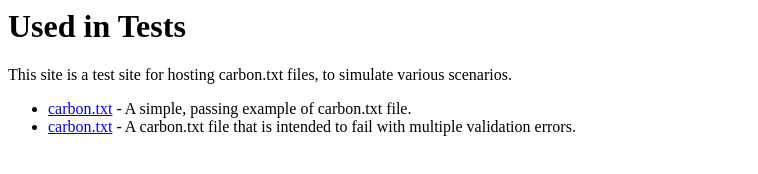
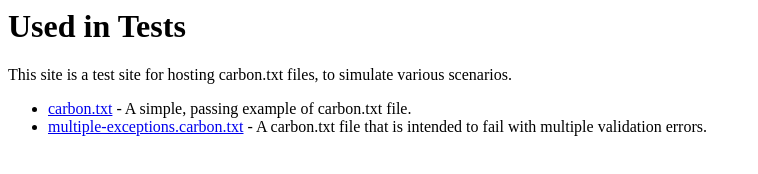
Before and after one commit to thegreenwebfoundation/carbon-txt-setup-examples, a website: page cloudflare-domains/used-in-tests-carbon-txt/index.html in a window 1280 px wide. Shown: the whole page, without its empty margins (0-758 px from the left). Drawn offline with Linux system fonts and the light colour scheme.

Commit message:
update filename for 'multiple exceptions' carbon.txt file

```diff
--- a/cloudflare-domains/used-in-tests-carbon-txt/index.html
+++ b/cloudflare-domains/used-in-tests-carbon-txt/index.html
@@ -4,6 +4,7 @@
 
 <ul>
     <li><a href="/carbon.txt">carbon.txt</a> - A simple, passing example of carbon.txt file.</li>
-    <li><a href="/multiple-exceptions.carbon.txt">carbon.txt</a> - A carbon.txt file that is intended to fail with
+    <li><a href="/multiple-exceptions.carbon.txt">multiple-exceptions.carbon.txt</a> - A carbon.txt file that is
+        intended to fail with
         multiple validation errors.</li>
 </ul>
```
